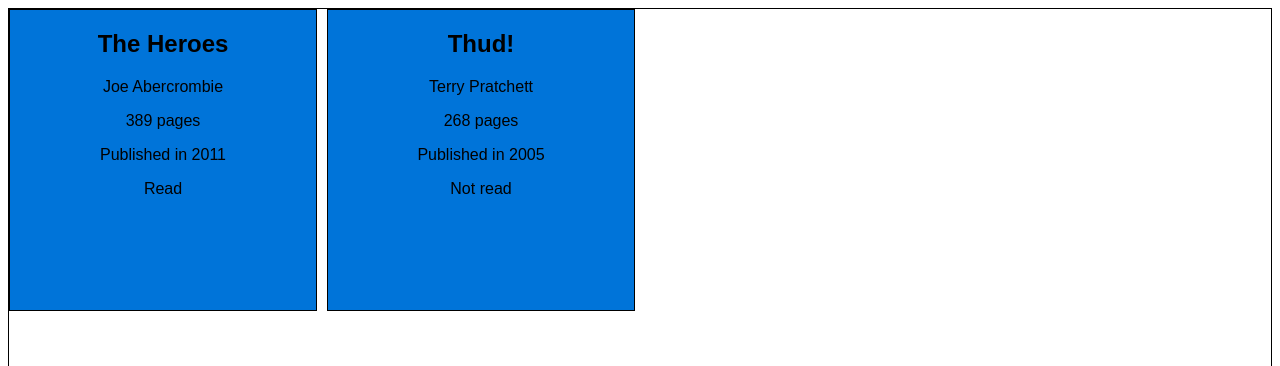
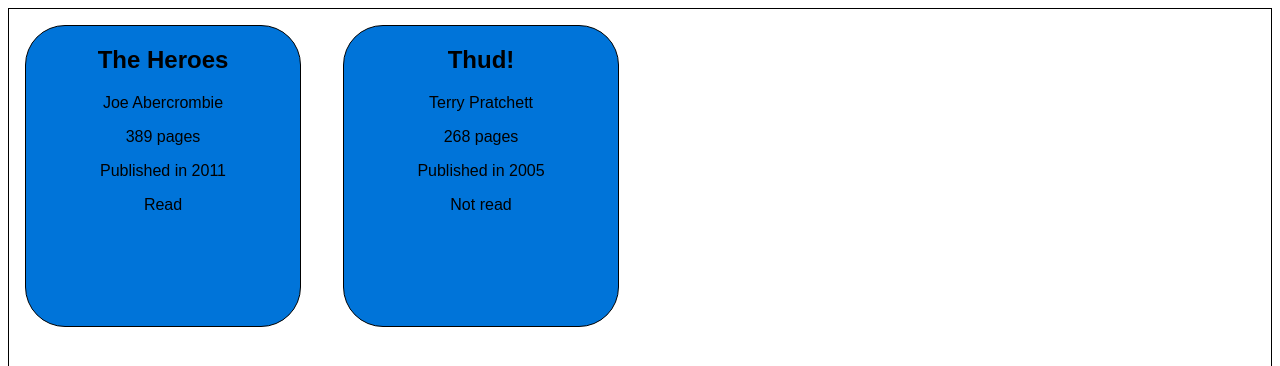
Before and after one commit to Bradley-Hill/Library-Project, a plain HTML site: page index.html in a window 1280 px wide. Shown: the top 366 px of the page. Drawn offline with Linux system fonts and the light colour scheme; a web font is replaced by a local one.

Commit message:
tidied css

```diff
--- a/style.css
+++ b/style.css
@@ -30,6 +30,9 @@ div .library-card {
   font-size: 1rem;
   font-family: "Anuphan", sans-serif;
   height: 300px;
+  border-radius: 40px;
+  margin: 1rem;
+  background-color: #0074d9;
 }
 
 #add-entry {
@@ -98,7 +101,3 @@ button[type="submit"]:active {
   background-color: #0062cc;
   transform: translateY(1px);
 }
-
-.library-card {
-  background-color: #0074d9;
-}
```
